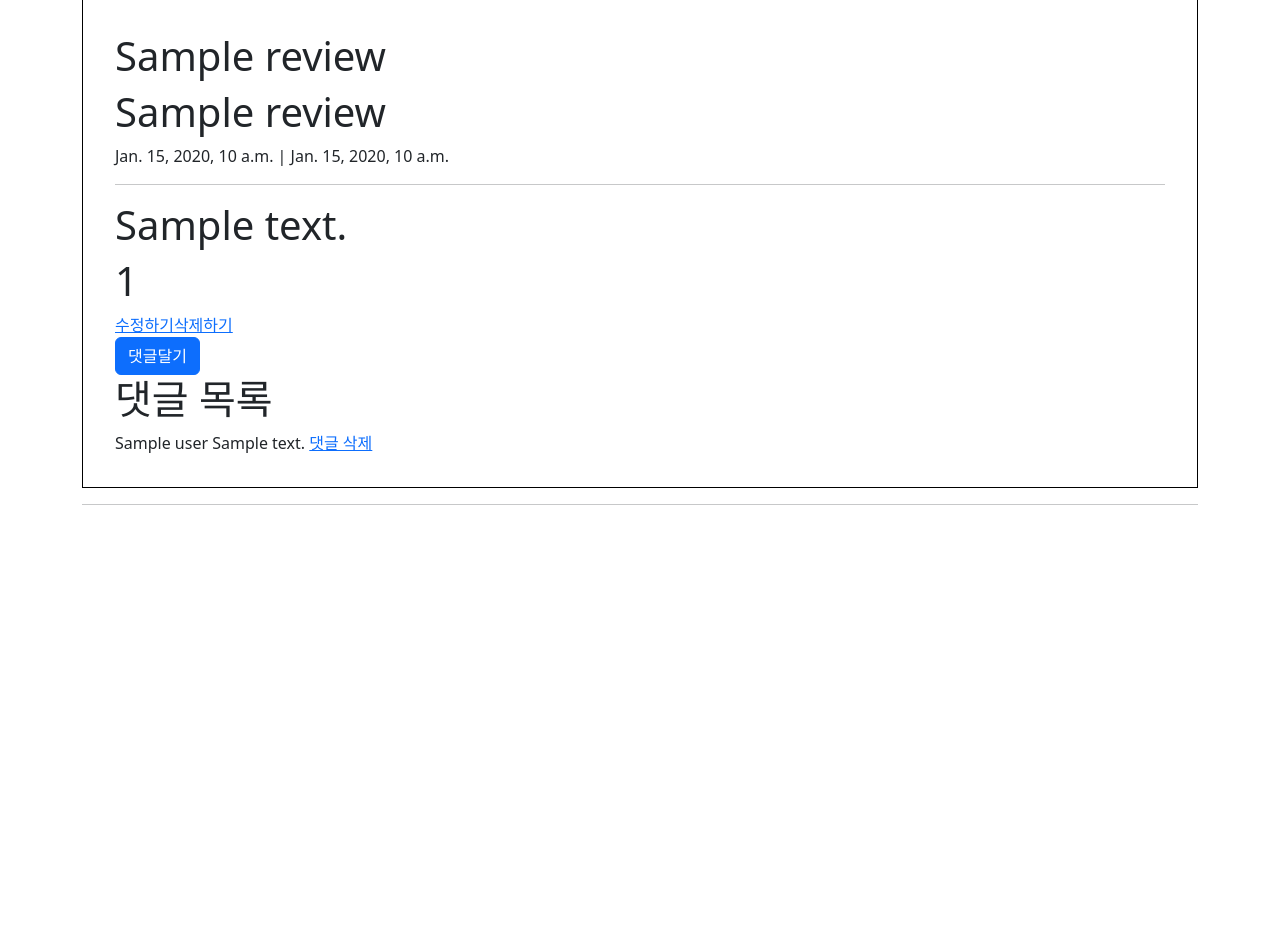
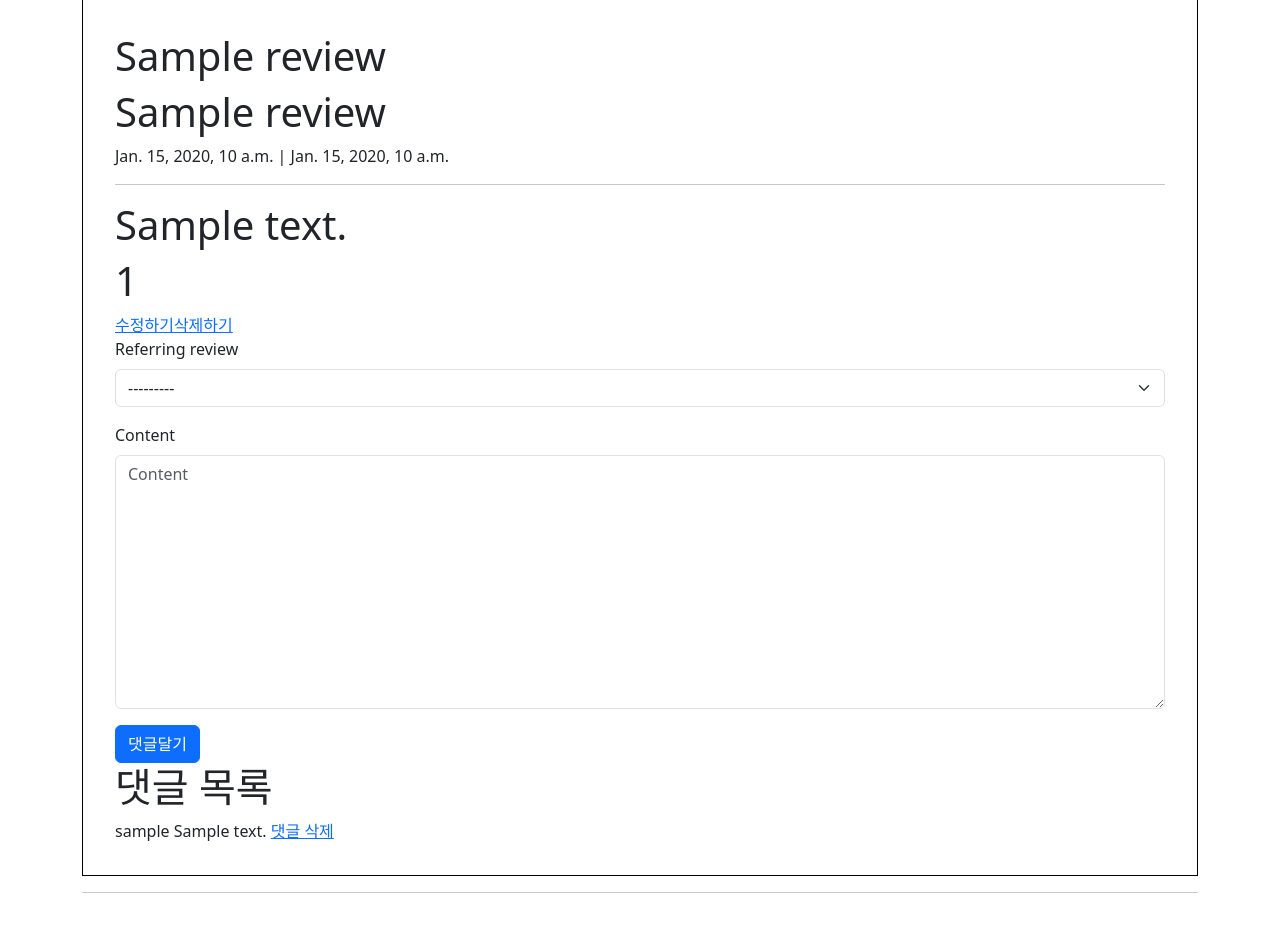
Before and after one commit to kmk4162/pair_04, a Django app: template reviews/templates/reviews/detail.html in a window 1280 px wide. Shown: the part 105-1046 px from the top of the page. Before the commit the page ends 610 px from the top, so only its background shows below. Run offline with Django 4.2, Linux system fonts and the light colour scheme; tables that the repository leaves empty hold one stand-in row (values such as "Sample post"); the template is opened without the code that fills it: values that come from a table or form of the project are taken from there, most other values are stand-ins (such as "Sample title", 1, 10 or a date in 2020); parts of the project's set-up code (start-up, migrations or seed data) failed here and were passed over; some libraries are stand-ins or nearby versions.

Commit message:
Update reviews

```diff
--- a/accounts/admin.py
+++ b/accounts/admin.py
@@ -1,4 +1 @@
 from django.contrib import admin
-from .models import Comment
-
-admin.site.register(Comment)
--- a/reviews/admin.py
+++ b/reviews/admin.py
@@ -1,6 +1,4 @@
 from django.contrib import admin
 from .models import Review
 
-
-# Register your models here.
 admin.site.register(Review)
--- a/reviews/forms.py
+++ b/reviews/forms.py
@@ -5,7 +5,7 @@ class CommentForm(forms.ModelForm):
 
     class Meta:
         model = Comment
-        fields = '__all__'
+        exclude = ['review', 'user', ]
 
 class ReviewForm(forms.ModelForm):
 
--- a/reviews/models.py
+++ b/reviews/models.py
@@ -1,11 +1,5 @@
 from django.db import models
 from django.conf import settings
-
-
-class Comment(models.Model):
-    review = models.ForeignKey(Review, on_delete=models.CASCADE)
-    user = models.ForeignKey(settings.AUTH_USER_MODEL, on_delete=models.CASCADE)
-    content = models.TextField()
 
 class Review(models.Model):
     # user = models.ForeignKey(settings.auth_user_)
@@ -16,3 +10,8 @@ class Review(models.Model):
     created_at = models.DateTimeField(auto_now_add=True)
     updated_at = models.DateTimeField(auto_now_add=True)
     movie_image = models.ImageField(upload_to = 'images/', blank=True)
+
+class Comment(models.Model):
+    referring_review = models.ForeignKey(Review, on_delete=models.CASCADE)
+    user = models.ForeignKey(settings.AUTH_USER_MODEL, on_delete=models.CASCADE, default=False)
+    content = models.TextField()
--- a/reviews/templates/reviews/detail.html
+++ b/reviews/templates/reviews/detail.html
@@ -22,11 +22,13 @@
             <a href="{% url 'reviews:update' review.id %}">수정하기</a>
             <a href="{% url 'reviews:delete' review.id %}">삭제하기</a>
         </div>
-        <form action="{% url 'reviews:create_comment' review.pk %}">
+
+        <form action="{% url 'reviews:create_comment' review.pk %}" method="POST">
           {% csrf_token %}
-          {% bootstrap_form comment_form %}
+          {% bootstrap_form comment_form layout='inline' %}
           {% bootstrap_button button_type='submit' content='댓글달기' %}
         </form>
+
         <h1>댓글 목록</h1>
         {% for comment in comments %}
          {{ comment.user }}
--- a/reviews/urls.py
+++ b/reviews/urls.py
@@ -21,9 +21,9 @@ app_name = 'reviews'
 urlpatterns = [
     path('index/', views.index, name='index'),
     path('create/', views.create, name='create'),
-    path('detail/<int:pk>/', views.detail, name='detail'),
+    path('detail/<int:review_pk>/', views.detail, name='detail'),
     path('update/<int:pk>/', views.update, name='update'),
     path('delete/<int:pk>/', views.delete, name='delete'),
-    path('<int:reivew_pk>/comments/', views.create_comment, name='create_comment'),
-    path('<int:reivew_pk>/comments/<int:comment_pk>/delete/', views.delete_comment, name='delete_comment'),
+    path('<int:review_pk>/comments/', views.create_comment, name='create_comment'),
+    path('<int:review_pk>/comments/<int:comment_pk>/delete/', views.delete_comment, name='delete_comment'),
 ]
```
Also changed, not shown: reviews/views.py (+7 -6 lines), config/settings.py (line endings or trailing spaces), reviews/migrations/0001_initial.py, reviews/migrations/0002_alter_comment_user.py (added), reviews/migrations/0003_rename_review_comment_referring_review.py (added).
